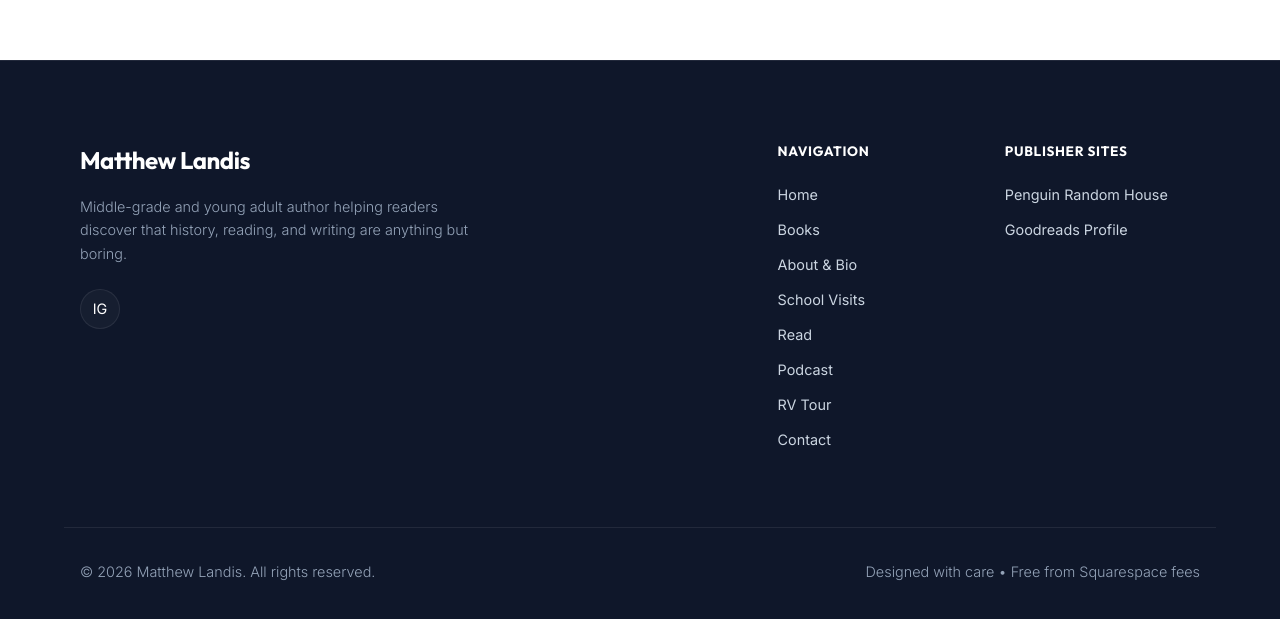
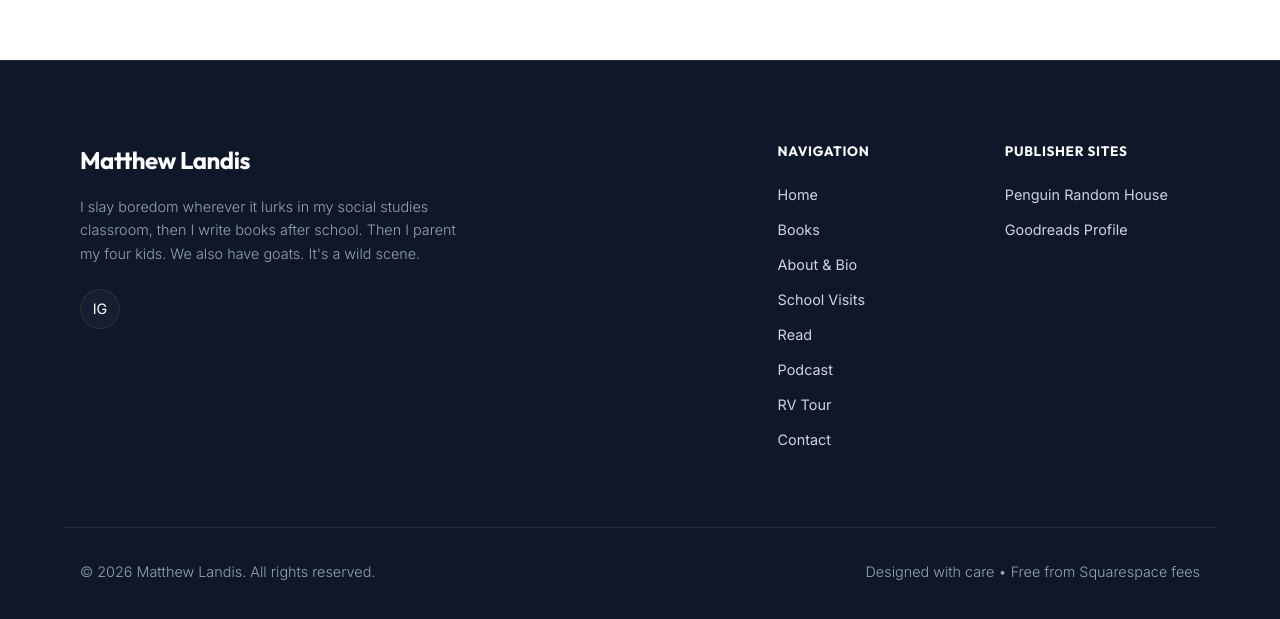
Before and after one commit to mattlandis205-debug/new-author-website, a plain HTML site: page about.html in a window 1280 px wide. Shown: the part 1446-2065 px from the top of the page. Drawn offline with Linux system fonts and the light colour scheme.

Commit message:
Update footer tagline to new version

```diff
--- a/about.html
+++ b/about.html
@@ -174,7 +174,7 @@
         <div class="container footer-grid">
             <div class="footer-info">
                 <h3>Matthew Landis</h3>
-                <p style="max-width: 400px; margin-bottom: 1.5rem;">Middle-grade and young adult author helping readers discover that history, reading, and writing are anything but boring.</p>
+                <p style="max-width: 400px; margin-bottom: 1.5rem;">I slay boredom wherever it lurks in my social studies classroom, then I write books after school. Then I parent my four kids. We also have goats. It's a wild scene.</p>
                 <div class="social-links">
                     <a href="https://www.instagram.com/matthew_landis/" class="social-icon" target="_blank" aria-label="Instagram">IG</a>
                 </div>
```
Also changed, not shown: books.html (+1 -1 lines), contact.html (+1 -1 lines), float-night.html (+1 -1 lines), index.html (+1 -1 lines), introducing-sunscreen-optional.html (+1 -1 lines), podcast.html (+1 -1 lines), read.html (+1 -1 lines), rv-tour.html (+1 -1 lines), school-visits.html (+1 -1 lines), still-here.html (+1 -1 lines).
